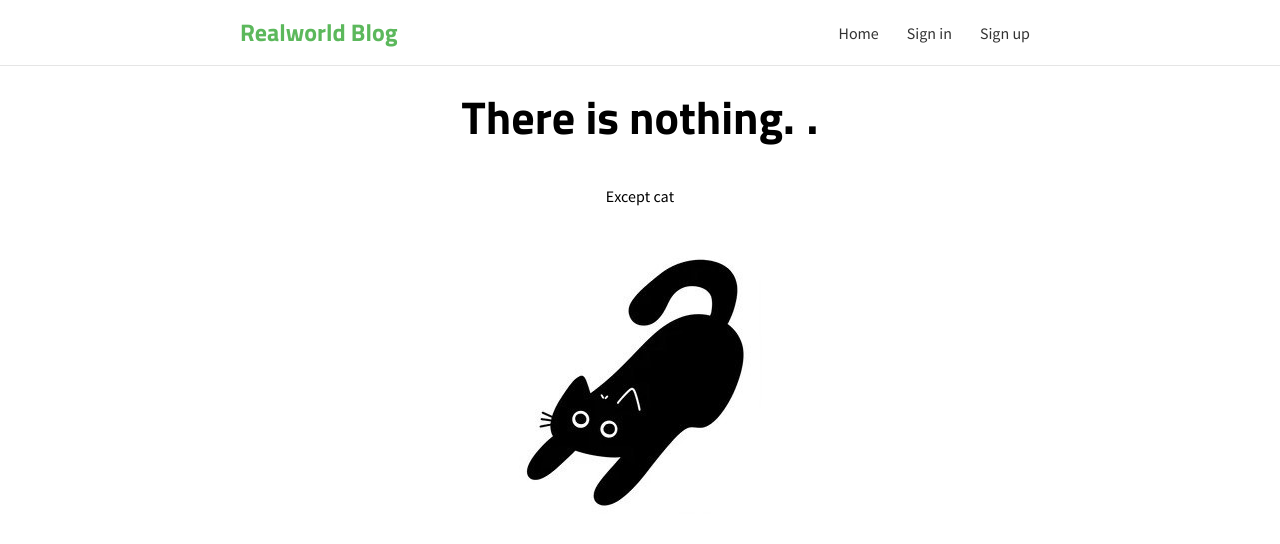
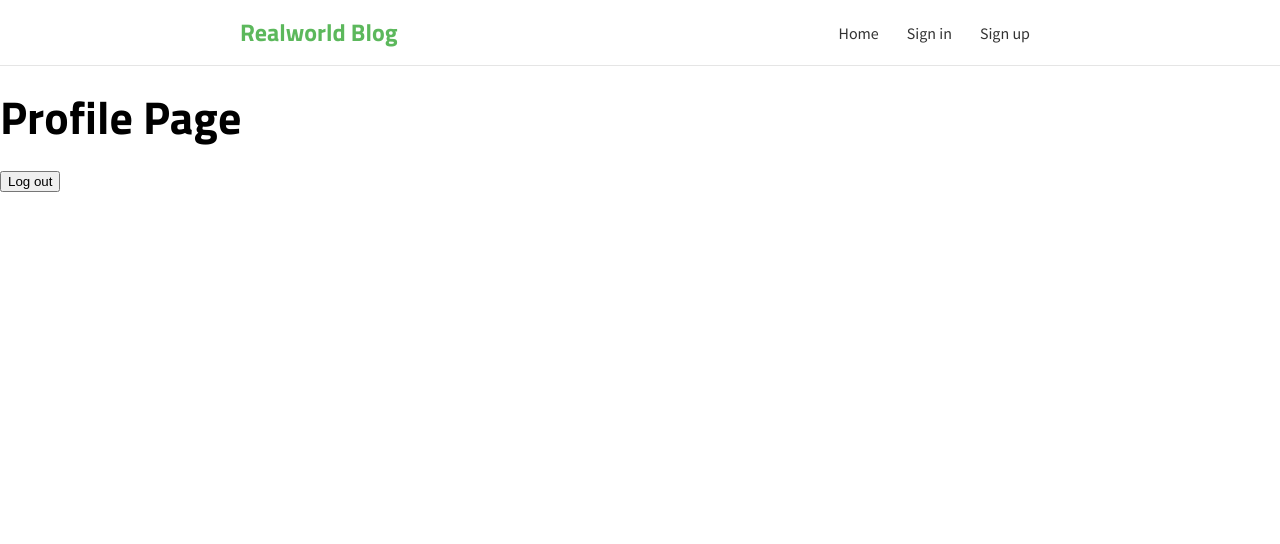
Before and after one commit to polnolunie/4-13_SimpleBlogPlatform, a React (Vite) app: page /profile in a window 1280 px wide. Shown: the top 544 px of the page. Built offline with nearby package versions, Linux system fonts and the light colour scheme.

Commit message:
profile logout

```diff
--- a/src/App.jsx
+++ b/src/App.jsx
@@ -8,6 +8,7 @@ import Signin from "./pages/Signin";
 import Signup from "./pages/Signup";
 import NewPost from "./pages/WriteArticle";
 import Settings from "./pages/Settings";
+import ProfilePage from "./pages/ProfilePage";
 import "./App.css";
 
 function App() {
@@ -21,6 +22,7 @@ function App() {
         <Route path="/articles/:slug" element={<ArticlePage />} />
         <Route path="/newpost" element={<NewPost />} />
         <Route path="/settings" element={<Settings />} />
+        <Route path="/profile" element={<ProfilePage />} />
         <Route path="/signin" element={<Signin />} />
         <Route path="/signup" element={<Signup />} />
 
--- a/src/components/NavbarFrame.tsx
+++ b/src/components/NavbarFrame.tsx
@@ -35,12 +35,21 @@ const user = JSON.parse(localStorage.getItem("user"));
         </Link>
 
         <Link to="/profile">
-        <svg width="24" height="24" viewBox="0 0 24 24" fill="none" xmlns="http://www.w3.org/2000/svg">
+  {user?.image ? (
+    <img
+      src={user.image}
+      alt="avatar"
+      className="navigation_avatar"
+    />
+  ) : (
+    <svg width="24" height="24" viewBox="0 0 24 24" fill="none" xmlns="http://www.w3.org/2000/svg">
 <rect x="0.5" y="0.5" width="23" height="23" rx="11.5" stroke="white"/>
 <path d="M8.46875 14.0938C9.69792 13.5938 10.875 13.3438 12 13.3438C13.125 13.3438 14.2917 13.5938 15.5 14.0938C16.7292 14.5729 17.3438 15.2083 17.3438 16V17.3438H6.65625V16C6.65625 15.2083 7.26042 14.5729 8.46875 14.0938ZM13.875 11.2188C13.3542 11.7396 12.7292 12 12 12C11.2708 12 10.6458 11.7396 10.125 11.2188C9.60417 10.6979 9.34375 10.0729 9.34375 9.34375C9.34375 8.61458 9.60417 7.98958 10.125 7.46875C10.6458 6.92708 11.2708 6.65625 12 6.65625C12.7292 6.65625 13.3542 6.92708 13.875 7.46875C14.3958 7.98958 14.6562 8.61458 14.6562 9.34375C14.6562 10.0729 14.3958 10.6979 13.875 11.2188Z" fill="#61BB61"/>
 </svg>
 
-{user?.username}
+  )}
+
+  {user?.username}
         </Link>
       </div>
     ) : (
--- a/src/components/buttons.jsx
+++ b/src/components/buttons.jsx
@@ -1,8 +1,12 @@
 import "./buttons.css";
 
-function Button({ children, label, className }) {
+function Button({ children, label, className, type = "button", onClick }) {
   return (
-    <button className={className}>
+    <button
+      className={className}
+      type={type}
+      onClick={onClick}
+    >
       {children || label}
     </button>
   );
--- a/src/pages/ProfilePage.jsx
+++ b/src/pages/ProfilePage.jsx
@@ -1,9 +1,22 @@
+import Button from "../components/buttons";
+
 function ProfilePage() {
+  const logout = () => {
+    localStorage.removeItem("token");
+    localStorage.removeItem("user");
+
+    window.location.href = "/";
+  };
+
   return (
     <div>
       <h1>Profile Page</h1>
-      <p>profile info is here</p>
+
+      <Button type="button" onClick={logout}
+        label="Log out"
+      />
     </div>
   );
 }
+
 export default ProfilePage;
```
